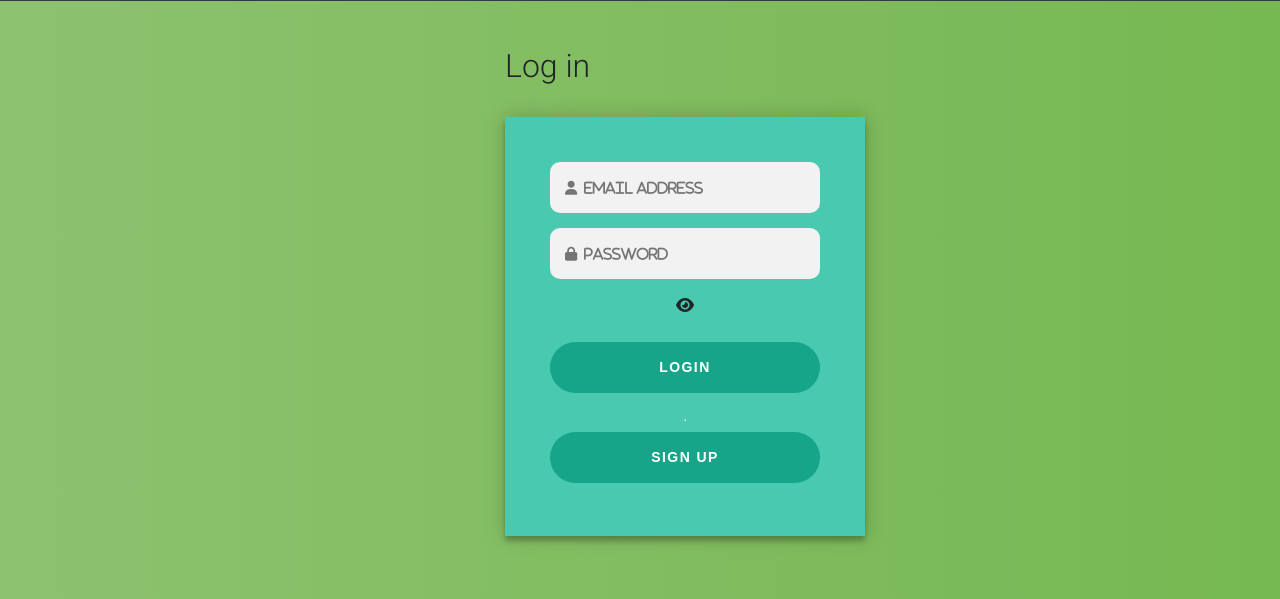
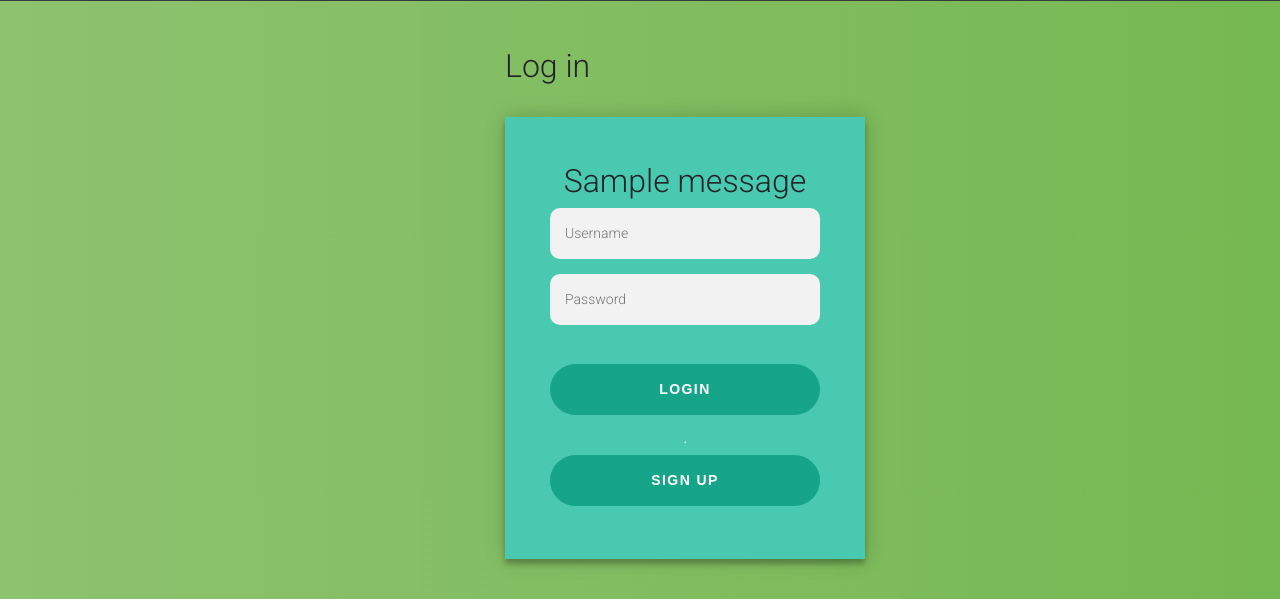
Before and after one commit to Sanga78/ecom, a Django app: page /login in a window 1280 px wide. Shown: the part 527-1126 px from the top of the page. Run offline with Django 4.2, Linux system fonts and the light colour scheme; tables that the repository leaves empty hold one stand-in row (values such as "Sample post"); one stand-in notice (Sample message) is shown; some libraries are stand-ins or nearby versions.

Commit message:
Update login.html
updated login template

```diff
--- a/ecomerce/templates/registration/login.html
+++ b/ecomerce/templates/registration/login.html
@@ -4,7 +4,7 @@
 <html lang="en">
 <head>
     <link rel="stylesheet" href="{% static 'css/login.css' %}">
-    <link rel="stylesheet" href="https://cdnjs.cloudflare.com/ajax/libs/font-awesome/6.5.1/css/all.min.css">
+    <!-- <link rel="stylesheet" href="https://cdnjs.cloudflare.com/ajax/libs/font-awesome/6.5.1/css/all.min.css"> -->
 </head>
 <body>
     <div class="login-page">
@@ -12,10 +12,17 @@
         <br>
         <div class="form">
 
-        <form class="login-form" method="post" role="form" id="signup-form" autocomplete="off">
-          <div id="errorDiv"></div>
-            <input type="email" required name ="email" placeholder="&#xf007;  Email Address"/>
-            <input type="password" name="password" id="password" placeholder="&#xf023;  password"/>
+        <form method="post" class="login-form" id="signup-form" autocomplete="off">
+          {% csrf_token %}
+          <div id="errorDiv">
+                {% if messages %}
+                    {% for message in messages %}
+                        <h2 class="error">{{message}}</h2>
+                    {% endfor %}
+                {% endif %}
+          </div>
+            <input type="text" required name ="username" placeholder="Username"/>
+            <input type="password" name="password" id="password" placeholder="Password"/>
             <i class="fas fa-eye" onclick="show()"></i>
             <br>
             <br>
```
